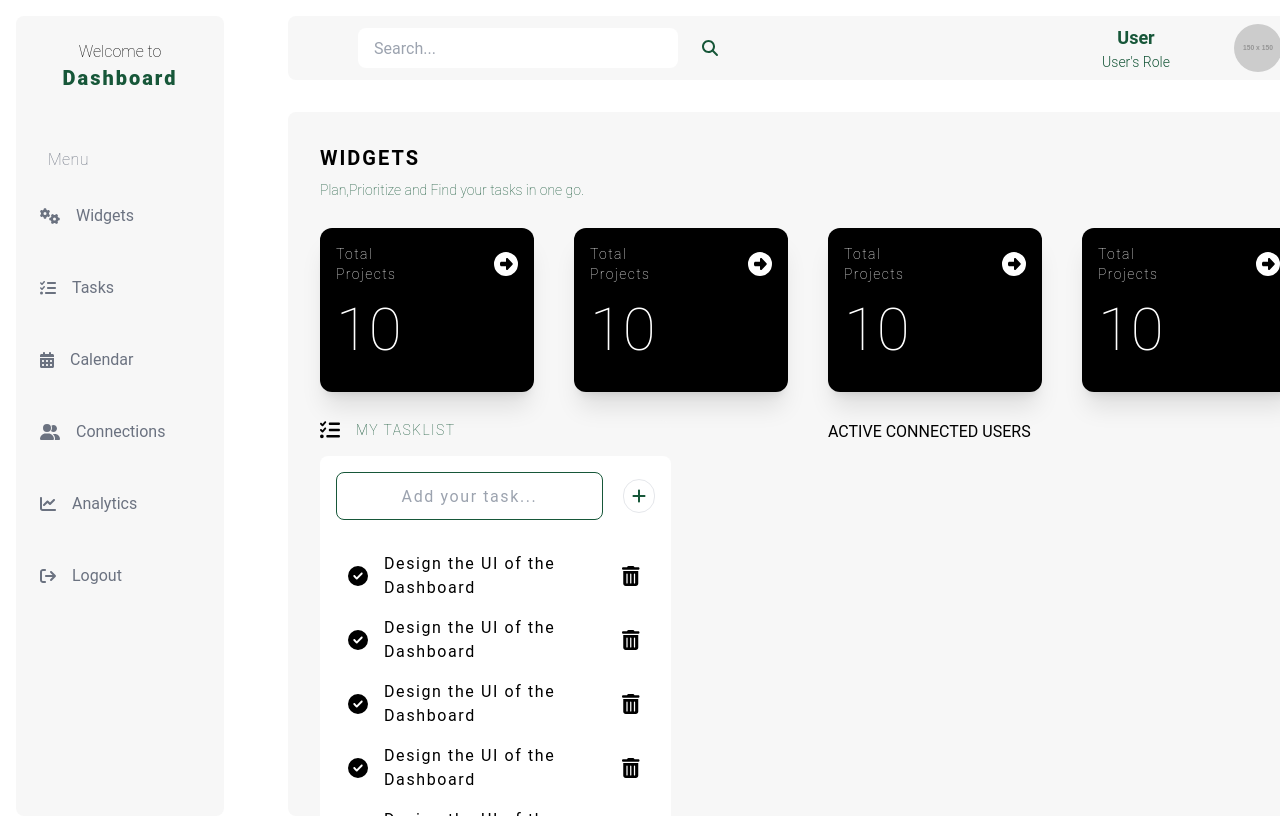
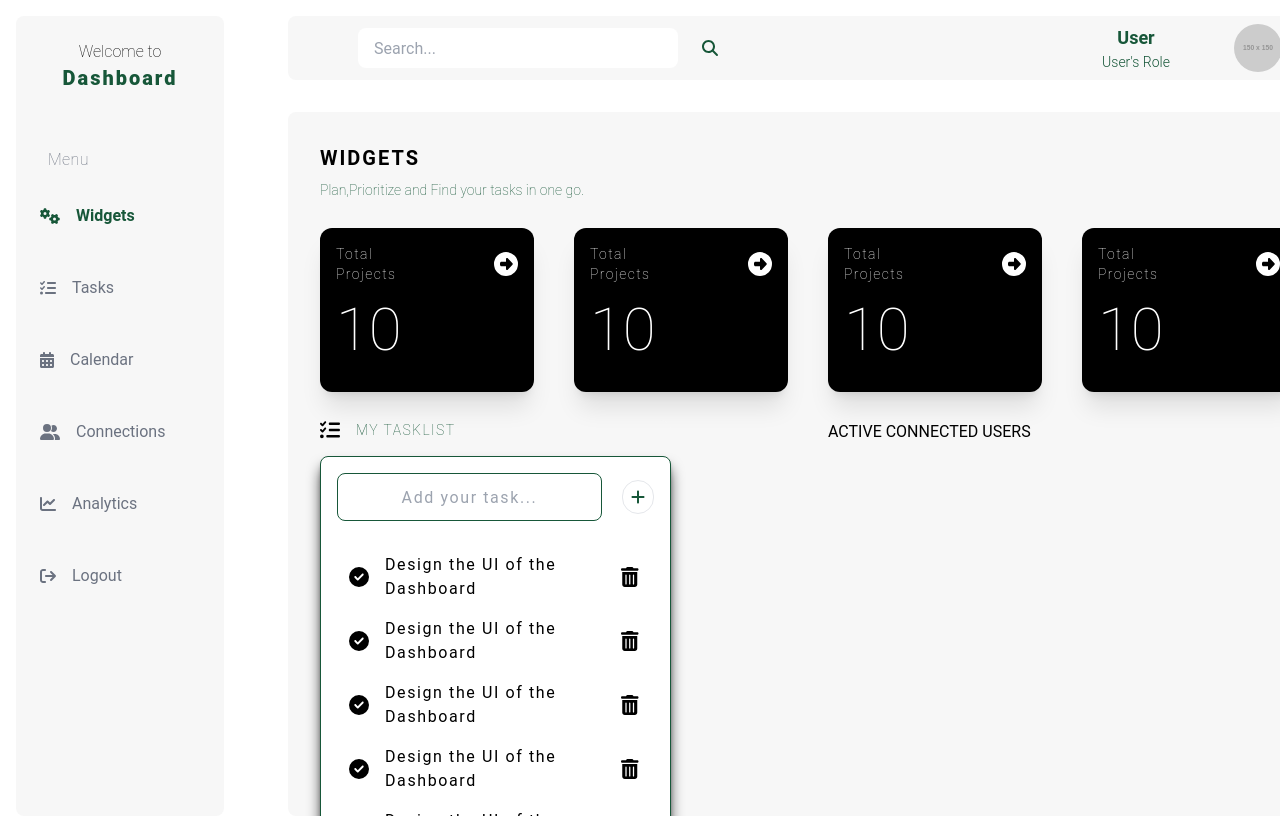
Before and after one commit to vallagenakisu/SystemProject, a React (Vite) app in the folder Job_Recommendation/: page /dashboard/widgets in a window 1280 px wide. Built offline with nearby package versions, Linux system fonts and the light colour scheme.

Commit message:
UI is finalised of to do section

```diff
--- a/Job_Recommendation/src/Components/EmployeeDashBoard/SideBar.jsx
+++ b/Job_Recommendation/src/Components/EmployeeDashBoard/SideBar.jsx
@@ -41,7 +41,7 @@ const SideBar = () => {
     },
   ];
 
-  const [activeMenu, setActiveMenu] = useState(null);
+  const [activeMenu, setActiveMenu] = useState("Widgets");
 
   return (
     <div className="bg-sidebarbgcolor w-52 h-screen m-4 top-0 left-0 rounded-lg">
--- a/Job_Recommendation/src/Components/EmployeeDashBoard/Widgets.jsx
+++ b/Job_Recommendation/src/Components/EmployeeDashBoard/Widgets.jsx
@@ -83,7 +83,7 @@ const Widgets = () => {
               </div>
             </div>
             {/* To Do card */}
-            <div className="bg-white mt-4 px-4 py-4 rounded-lg h-96">
+            <div className="bg-white mt-4 px-4 py-4 rounded-lg h-96 shadow-lg shadow-black border border-primaryfontcolor">
               <div className="flex justify-between items-center gap-5">
                 <div className="border-primaryfontcolor flex-grow">
                   <input
```
